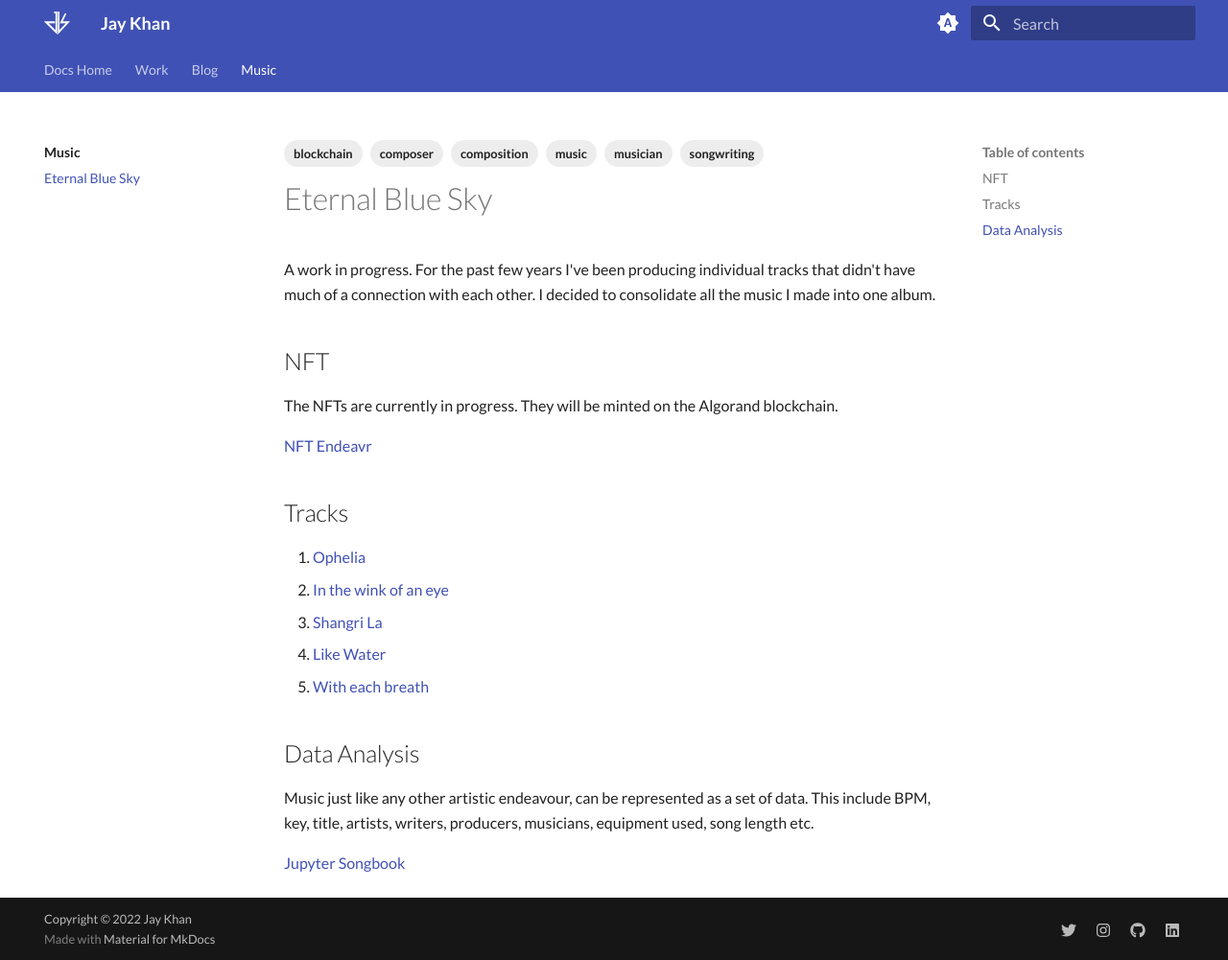
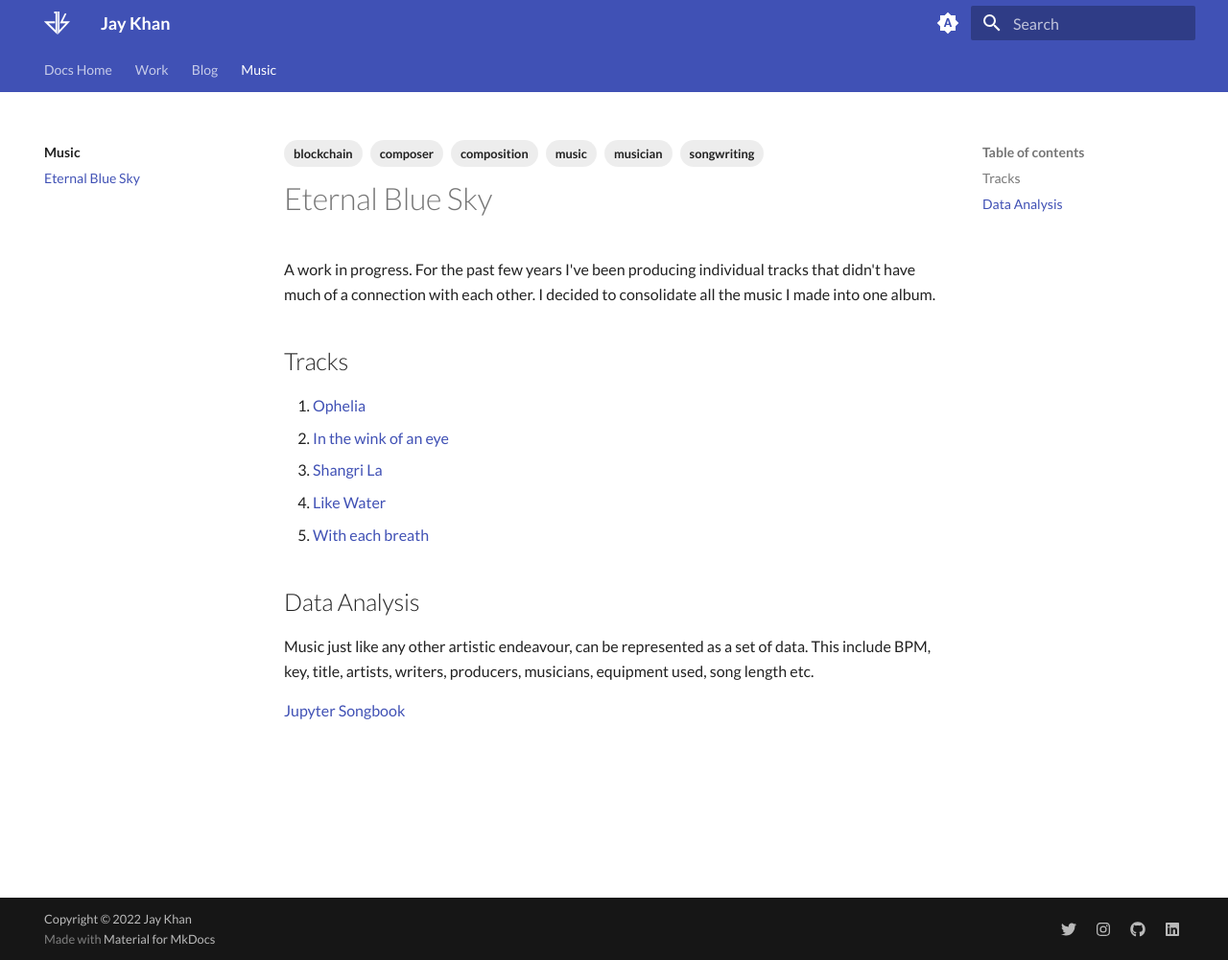
Before and after one commit to jaykhan-dev/khan-docs, an MkDocs documentation site: the page built from docs/music/ebs.md, in a window 1280 px wide and 1001 px high. Shown: the whole window at 96% size. Built offline with MkDocs 1.6.1 and Material for MkDocs 9.7.7, drawn with Linux system fonts in a browser that asks for light colours.

Commit message:
change in music

```diff
--- a/docs/music/ebs.md
+++ b/docs/music/ebs.md
@@ -13,11 +13,6 @@ tags:
 A work in progress.  For the past few years I've been producing individual tracks that didn't have much of a connection with each other.  I decided to consolidate
 all the music I made into one album.
 
-## NFT
-The NFTs are currently in progress.  They will be minted on the Algorand blockchain.
-
-[NFT Endeavr](https://music-endeavr.netlify.app/music)
-
 ## Tracks
 
 1. [Ophelia](https://soundcloud.com/mixbase-cloud/ophelia-final?utm_source=clipboard&utm_medium=text&utm_campaign=social_sharing)
```
Also changed, not shown: docs/music/index.md (+1 -1 lines).
